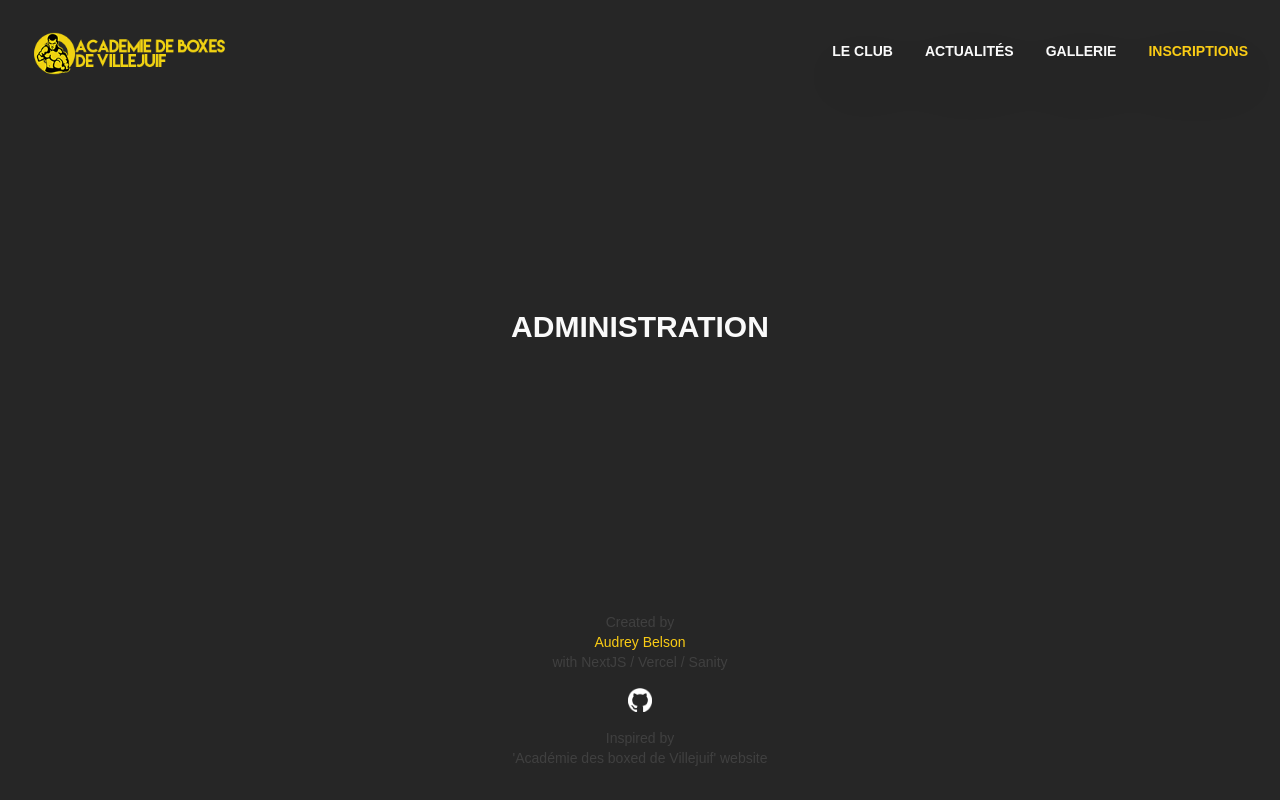
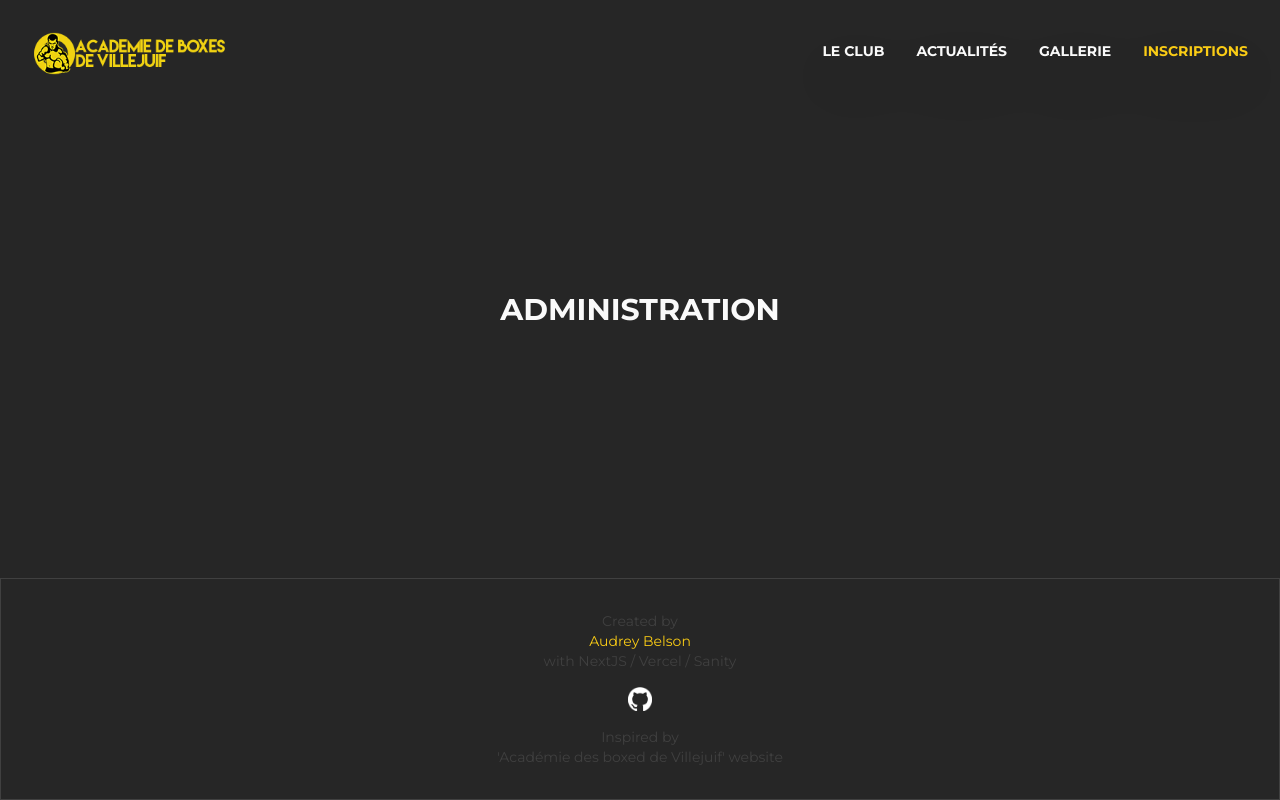
Before and after one commit to abwashere/boxing-club, a Next.js app: page /club/administration in a window 1280 px wide. Built offline with nearby package versions, Linux system fonts and the light colour scheme.

Commit message:
Fix: use next-fonts to apply fonts

```diff
--- a/app/(user)/layout.tsx
+++ b/app/(user)/layout.tsx
@@ -1,5 +1,11 @@
 import Footer from '@/features/Footer';
 import '@/styles/globals.css';
+import { Montserrat } from 'next/font/google';
+
+const montserrat = Montserrat({
+  subsets: ['latin'],
+  variable: '--font-montserrat',
+});
 
 export const metadata = {
   title: 'Villejuif Boxing Club',
@@ -17,7 +23,9 @@ export default function RootLayout({
 }) {
   return (
     <html lang='fr'>
-      <body className='relative flex flex-col justify-between min-h-screen bg-gray-dark'>
+      <body
+        className={`relative flex flex-col justify-between min-h-screen bg-gray-dark ${montserrat.variable}`}
+      >
         {children}
         <Footer />
       </body>
--- a/features/Footer/index.tsx
+++ b/features/Footer/index.tsx
@@ -2,7 +2,7 @@ import Link from 'next/link';
 
 const Footer = () => {
   return (
-    <footer className='flex flex-col justify-center w-full pb-8 text-center text-gray'>
+    <footer className='flex flex-col justify-center w-full py-8 text-center border text-gray border-gray'>
       <p className='mb-2 laptop:mb-4'>
         Created by <br />
         <Link
--- a/styles/globals.css
+++ b/styles/globals.css
@@ -1,11 +1,6 @@
 @tailwind base;
 @tailwind components;
 @tailwind utilities;
-
-/* Font sans */
-@import url('https://fonts.googleapis.com/css2?family=Montserrat:wght@100;200;300;400;500;600;700;800;900&display=swap');
-/* Font serif */
-@import url('https://fonts.googleapis.com/css2?family=Roboto+Serif:opsz,wght@8..144,100;8..144,400;8..144,600&display=swap');
 
 * {
   box-sizing: border-box;
@@ -15,23 +10,22 @@
 
 @layer base {
   body {
-    @apply font-sans text-xs tablet:text-sm text-white
+    @apply font-sans text-xs tablet:text-sm text-white;
   }
 
   h1 {
-    @apply text-xl tablet:text-3xl font-bold
+    @apply text-xl tablet:text-3xl font-bold;
   }
 
   h2 {
-    @apply text-lg tablet:text-xl font-bold leading-5
+    @apply text-lg tablet:text-xl font-bold leading-5;
   }
 
   h3 {
-    @apply text-base tablet:text-lg font-bold text-gray-light leading-5
+    @apply text-base tablet:text-lg font-bold text-gray-light leading-5;
   }
 
   h4 {
-    @apply text-sm tablet:text-lg text-gray-light leading-5
+    @apply text-sm tablet:text-lg text-gray-light leading-5;
   }
-
 }
--- a/tailwind.config.js
+++ b/tailwind.config.js
@@ -29,8 +29,7 @@ module.exports = {
         red: colors.red['500'],
       },
       fontFamily: {
-        sans: ['Montserrat', 'sans-serif'],
-        serif: ['"Roboto Serif"', 'serif'],
+        sans: ['var(--font-montserrat)', 'sans-serif'],
       },
       fontSize: {
         xxs: [
```
